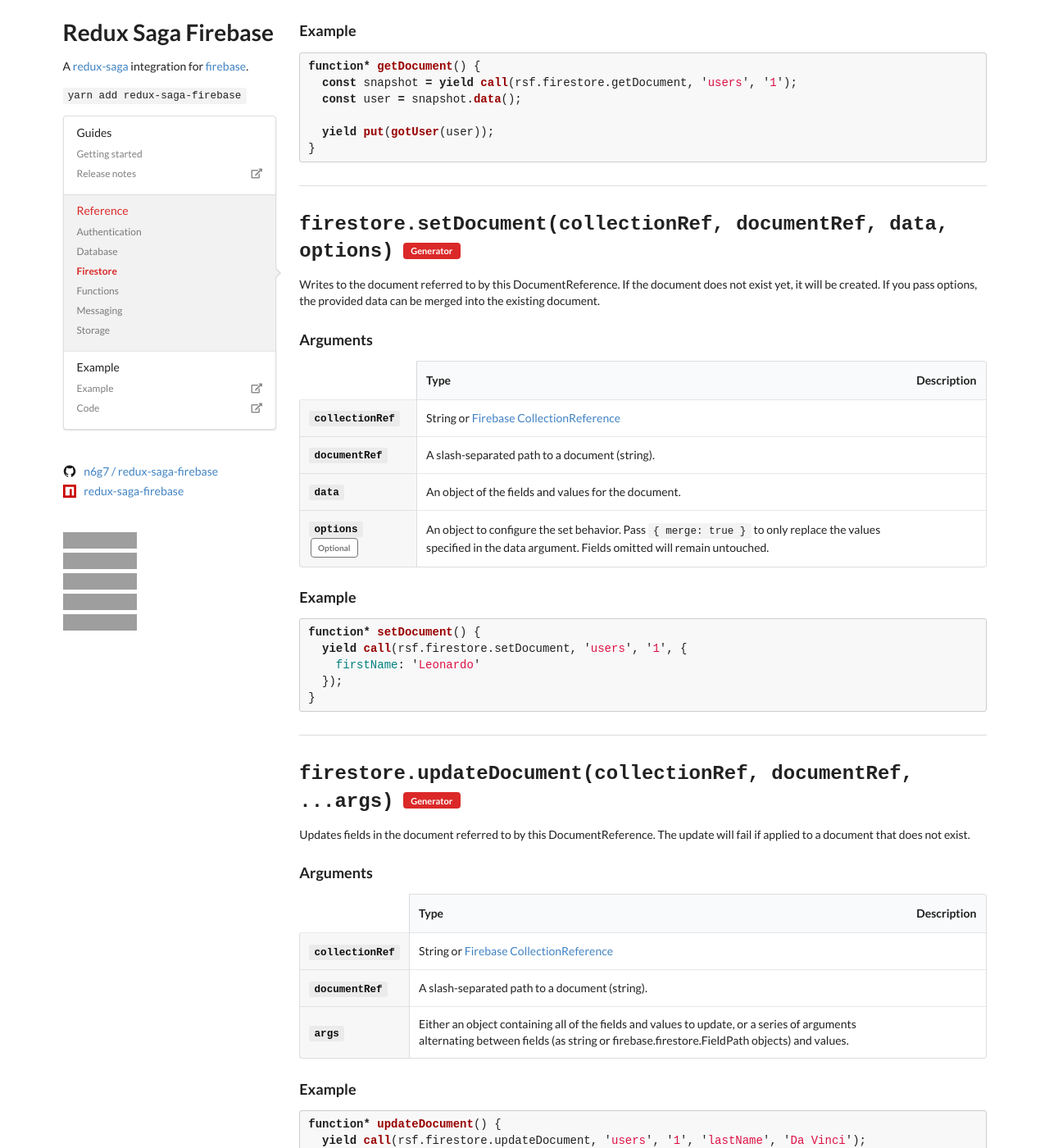
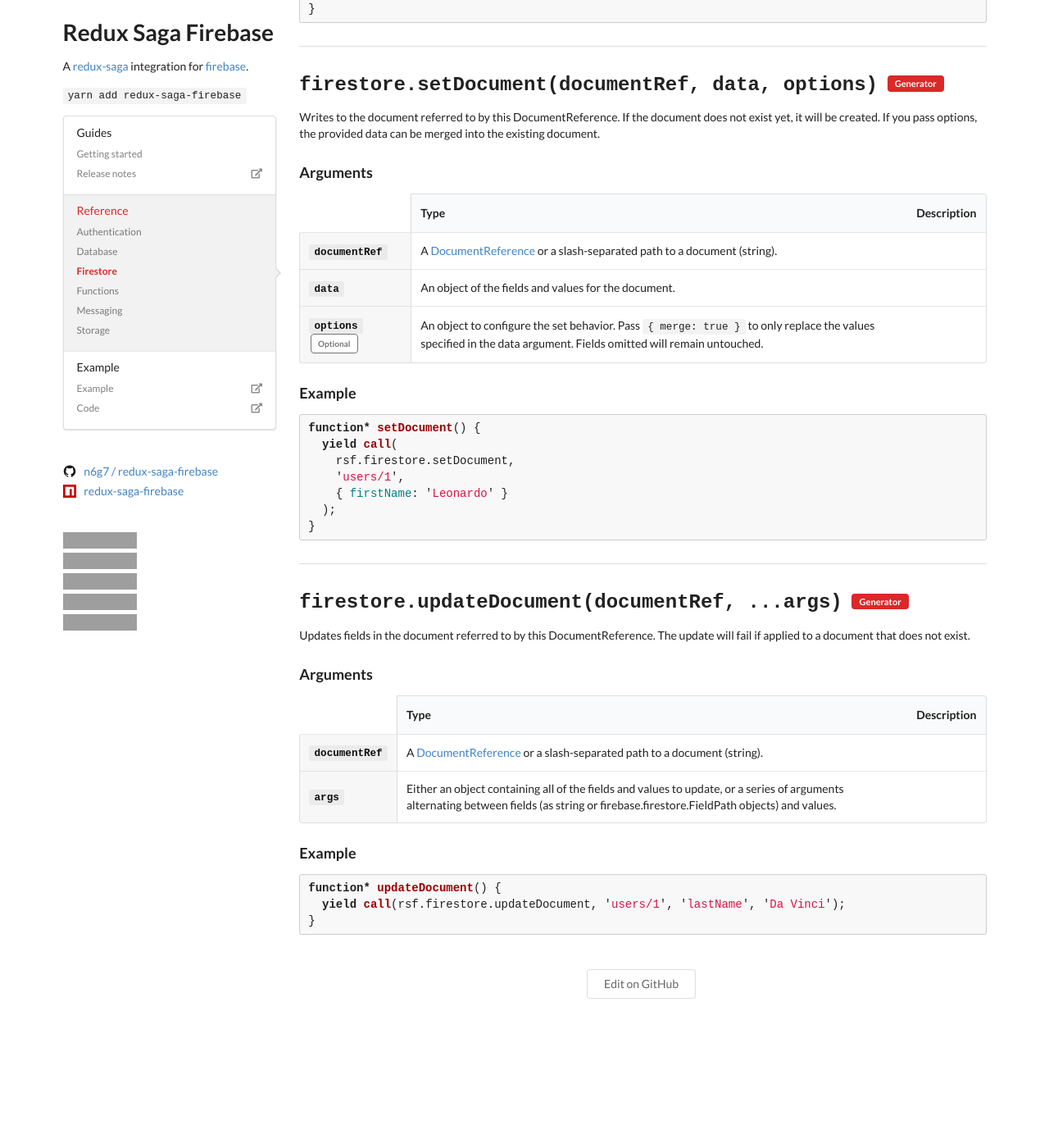
Before and after one commit to n6g7/redux-saga-firebase, a Jekyll site: the page built from docs/_reference/firestore.md, in a window 1280 px wide and 1400 px high, scrolled down 2520 px. Shown: the whole window at 82% size. Built offline with Jekyll 4.4.1, drawn with Linux system fonts in a browser that asks for light colours; nearby versions of some CDN libraries; after the commit the page ends 3794 px from its top, so only the background shows below that; some of the changed text lies outside the part shown; grey boxes are pictures that could not be loaded.

Commit message:
Refactor: only use 1️⃣ reference (collection OR document).

````diff
--- a/docs/_reference/firestore.md
+++ b/docs/_reference/firestore.md
@@ -29,25 +29,18 @@
       }
       ```
 
-  - signature: firestore.deleteDocument(collectionRef, documentRef)
+  - signature: firestore.deleteDocument(documentRef)
     id: deleteDocument
     generator: true
     description: Deletes the document referred to by this DocumentReference.
     arguments:
-      - name: collectionRef
-        required: true
-        type: String or [Firebase CollectionReference](https://firebase.google.com/docs/reference/js/firebase.firestore.CollectionReference)
       - name: documentRef
         required: true
-        type: A slash-separated path to a document (string).
+        type: A [DocumentReference](https://firebase.google.com/docs/reference/js/firebase.firestore.DocumentReference) or a slash-separated path to a document (string).
     example: |
       ```js
       function* deleteDocument() {
-        const doc = yield call(
-          rsf.firestore.deleteDocument,
-          'users',
-          'elonm'
-        );
+        yield call(rsf.firestore.deleteDocument, 'users/elonm');
       }
       ```
 
@@ -76,39 +69,33 @@
       }
       ```
 
-  - signature: firestore.getDocument(collectionRef, documentRef)
+  - signature: firestore.getDocument(documentRef)
     id: getDocument
     generator: true
     description: Reads the document referred to by this documentRef.
     arguments:
-      - name: collectionRef
-        required: true
-        type: String or [Firebase CollectionReference](https://firebase.google.com/docs/reference/js/firebase.firestore.CollectionReference)
       - name: documentRef
         required: true
-        type: A slash-separated path to a document (string).
+        type: A [DocumentReference](https://firebase.google.com/docs/reference/js/firebase.firestore.DocumentReference) or a slash-separated path to a document (string).
     output: A [DocumentSnapshot](https://firebase.google.com/docs/reference/js/firebase.firestore.DocumentSnapshot)
     example: |
       ```js
       function* getDocument() {
-        const snapshot = yield call(rsf.firestore.getDocument, 'users', '1');
+        const snapshot = yield call(rsf.firestore.getDocument, 'users/1');
         const user = snapshot.data();
 
         yield put(gotUser(user));
       }
       ```
 
-  - signature: firestore.setDocument(collectionRef, documentRef, data, options)
+  - signature: firestore.setDocument(documentRef, data, options)
     id: setDocument
     generator: true
     description: Writes to the document referred to by this DocumentReference. If the document does not exist yet, it will be created. If you pass options, the provided data can be merged into the existing document.
     arguments:
-      - name: collectionRef
-        required: true
-        type: String or [Firebase CollectionReference](https://firebase.google.com/docs/reference/js/firebase.firestore.CollectionReference)
       - name: documentRef
         required: true
-        type: A slash-separated path to a document (string).
+        type: A [DocumentReference](https://firebase.google.com/docs/reference/js/firebase.firestore.DocumentReference) or a slash-separated path to a document (string).
       - name: data
         required: true
         type: An object of the fields and values for the document.
@@ -118,30 +105,29 @@
     example: |
       ```js
       function* setDocument() {
-        yield call(rsf.firestore.setDocument, 'users', '1', {
-          firstName: 'Leonardo'
-        });
+        yield call(
+          rsf.firestore.setDocument,
+          'users/1',
+          { firstName: 'Leonardo' }
+        );
       }
       ```
 
-  - signature: firestore.updateDocument(collectionRef, documentRef, ...args)
+  - signature: firestore.updateDocument(documentRef, ...args)
     id: updateDocument
     generator: true
     description: Updates fields in the document referred to by this DocumentReference. The update will fail if applied to a document that does not exist.
     arguments:
-      - name: collectionRef
-        required: true
-        type: String or [Firebase CollectionReference](https://firebase.google.com/docs/reference/js/firebase.firestore.CollectionReference)
       - name: documentRef
         required: true
-        type: A slash-separated path to a document (string).
+        type: A [DocumentReference](https://firebase.google.com/docs/reference/js/firebase.firestore.DocumentReference) or a slash-separated path to a document (string).
       - name: args
         required: true
         type: Either an object containing all of the fields and values to update, or a series of arguments alternating between fields (as string or firebase.firestore.FieldPath objects) and values.
     example: |
       ```js
       function* updateDocument() {
-        yield call(rsf.firestore.updateDocument, 'users', '1', 'lastName', 'Da Vinci');
+        yield call(rsf.firestore.updateDocument, 'users/1', 'lastName', 'Da Vinci');
       }
       ```
 
--- a/src/index.js
+++ b/src/index.js
@@ -101,6 +101,12 @@
       ? this.app.firestore().collection(pathOrRef)
       : pathOrRef
   }
+
+  _getDocument (pathOrRef) {
+    return typeof pathOrRef === 'string'
+      ? this.app.firestore().doc(pathOrRef)
+      : pathOrRef
+  }
 }
 
 export default ReduxSagaFirebase
````
Also changed, not shown: src/firestore.js (+8 -8 lines), src/firestore.test.js (+21 -26 lines), README.md.
